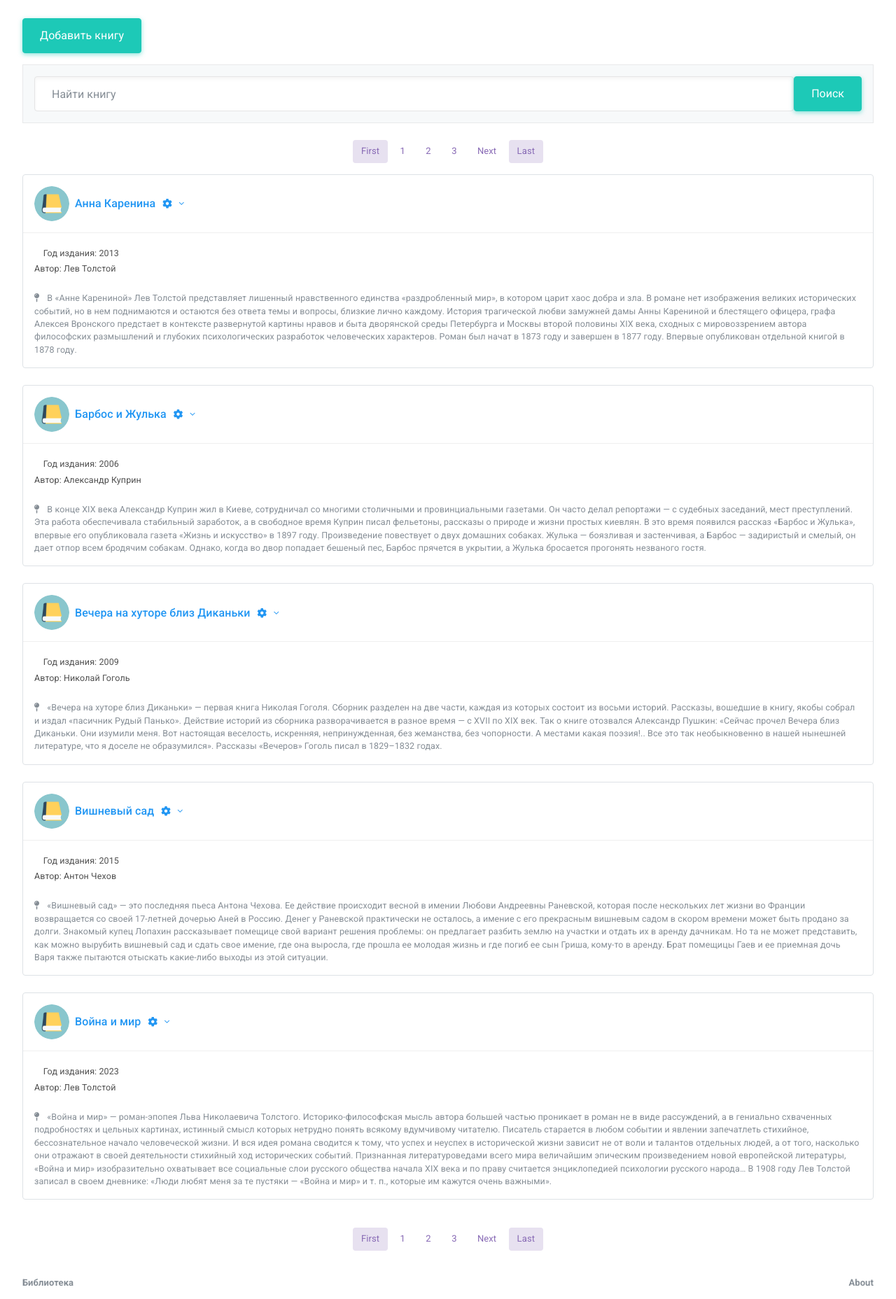
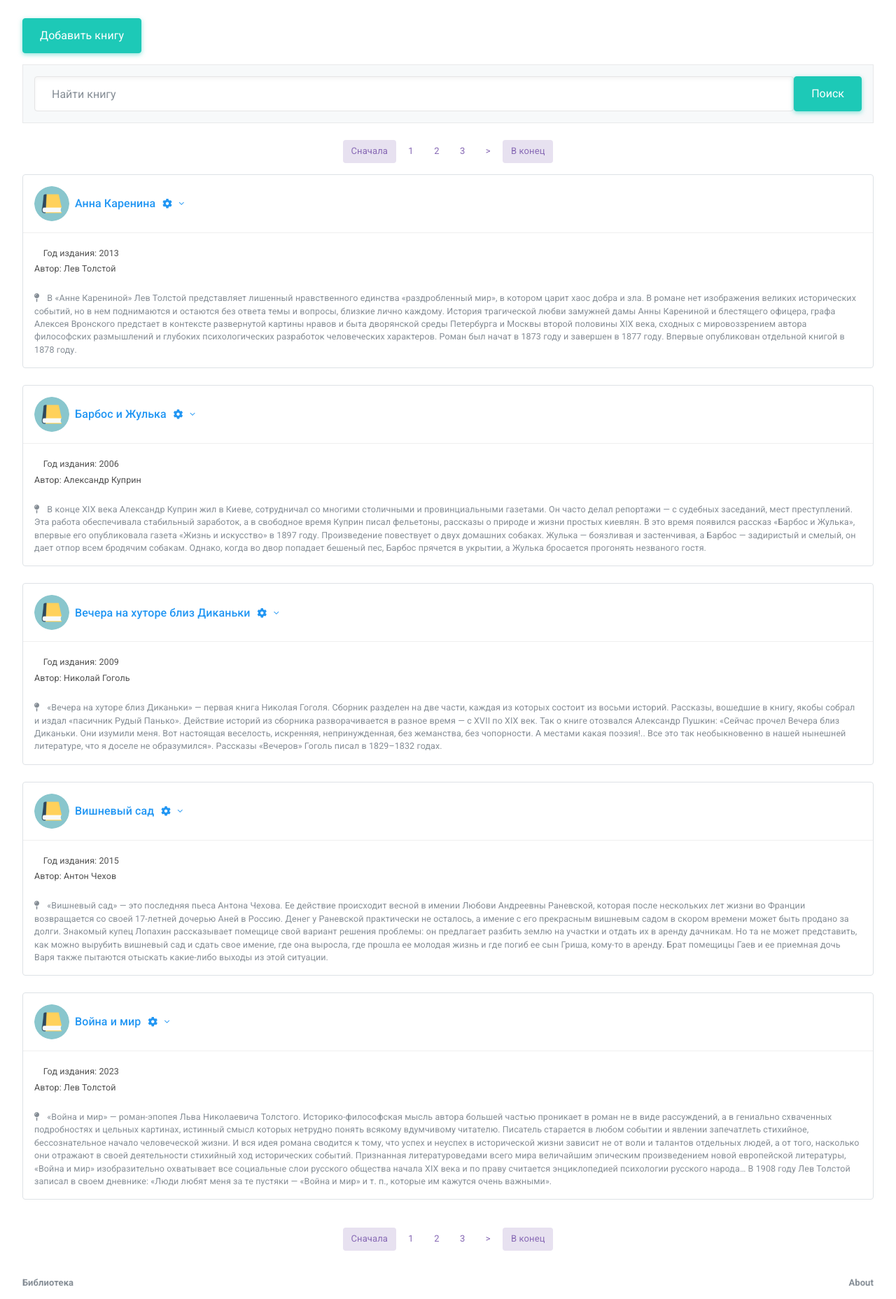
Before and after one commit to sahara-protocol-1/lib, a PHP site: page /books.php in a window 1280 px wide. Shown: the part 217-2073 px from the top of the page at 70% size. Run offline with PHP 8.4, Linux system fonts and the light colour scheme; the visitor is signed in with stand-in values (Sample User, id 1); data comes from the database, SQL or seed files in the repository.

Commit message:
редактирование пагинации

```diff
--- a/pagination.php
+++ b/pagination.php
@@ -4,12 +4,12 @@
 <nav aria-label="Page navigation example">
     <ul class="pagination justify-content-center">
         <li class="page-item">
-            <a class="page-link" href="?page=1">First</a>
+            <a class="page-link" href="?page=1">Сначала</a>
         </li>
 
         <?php if($page > 1): ?>
             <li class="page-item">
-                <a class="page-link" href="?page=<?php echo ($page - 1);?>">Prev</a>
+                <a class="page-link" href="?page=<?php echo ($page - 1);?>"><</a>
             </li>
         <?php endif;?>
 
@@ -47,12 +47,12 @@
 
         <?php if($page < $total_pages): ?>
             <li class="page-item">
-                <a class="page-link" href="?page=<?php echo ($page + 1);?>">Next</a>
+                <a class="page-link" href="?page=<?php echo ($page + 1);?>">></a>
             </li>
         <?php endif;?>
 
         <li class="page-item">
-        <a class="page-link" href="?page=<?php echo $total_pages;?>">Last</a>
+        <a class="page-link" href="?page=<?php echo $total_pages;?>">В конец</a>
         </li>
     </ul>
 </nav>
```
